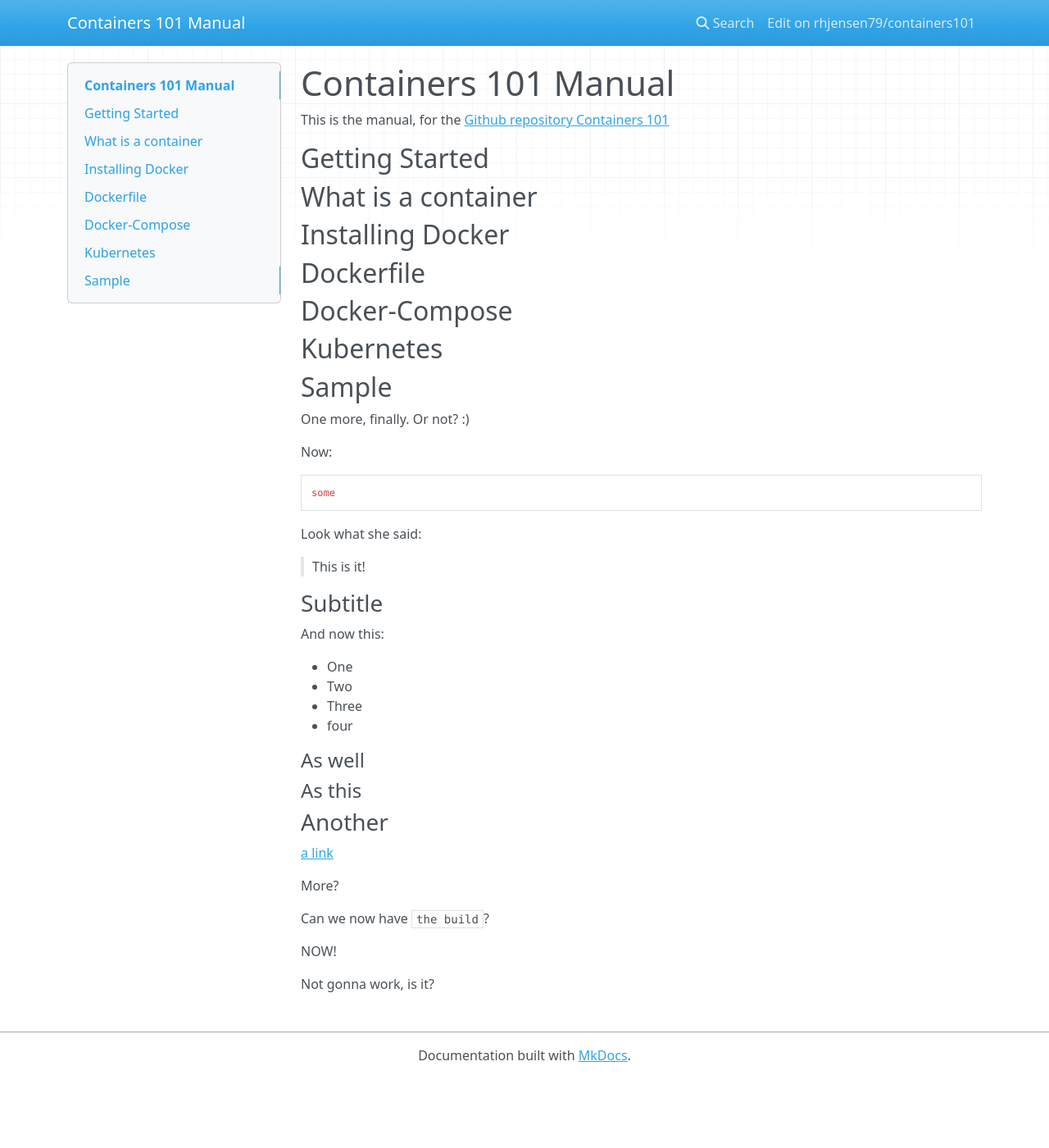
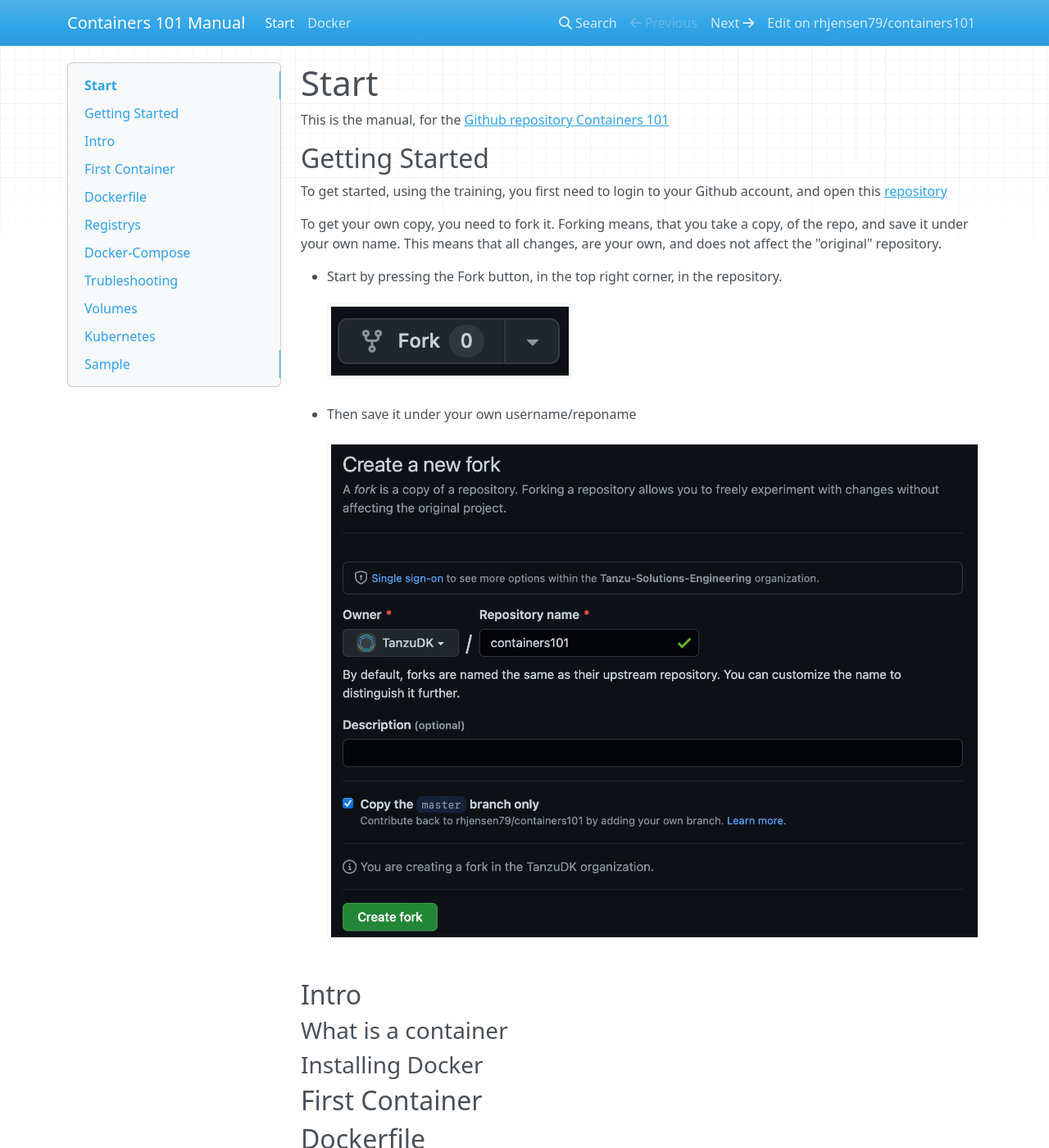
Before and after one commit to rhjensen79/containers101, an MkDocs documentation site: the page built from docs/index.md, in a window 1280 px wide and 1400 px high. Shown: the whole window at 82% size. Built offline with MkDocs 1.6.1, drawn with Linux system fonts in a browser that asks for light colours; nearby versions of some CDN libraries; some of the changed text lies outside the part shown.

Commit message:
added a bit more content

```diff
--- a/docs/index.md
+++ b/docs/index.md
@@ -1,16 +1,37 @@
-# Containers 101 Manual
+# Start
 
 This is the manual, for the [Github repository Containers 101](https://github.com/rhjensen79/containers101)
 
 ## Getting Started
 
-## What is a container
+To get started, using the training, you first need to login to your Github account, and open this [repository](https://github.com/rhjensen79/containers101)
 
-## Installing Docker
+To get your own copy, you need to fork it.
+Forking means, that you take a copy, of the repo, and save it under your own name.
+This means that all changes, are your own, and does not affect the "original" repository.
+
+- Start by pressing the Fork button, in the top right corner, in the repository.
+![fork_button](img/fork_button.png)
+- Then save it under your own username/reponame
+![fork_options](img/create_new_fork.png)
+
+## Intro
+
+### What is a container
+
+### Installing Docker
+
+## First Container
 
 ## Dockerfile
 
+## Registrys
+
 ## Docker-Compose
+
+## Trubleshooting
+
+## Volumes
 
 ## Kubernetes
 
--- a/mkdocs.yml
+++ b/mkdocs.yml
@@ -8,3 +8,8 @@
   - Home: index.md
 theme:
   name: "mkdocs"
+
+
+nav:
+    - 'index.md'
+    - 'docker.md'
```
Also changed, not shown: docs/docker.md (added, +1 -0 lines), docs/img/create_new_fork.png (added), docs/img/fork_button.png (added), docs/page2.md (added).
